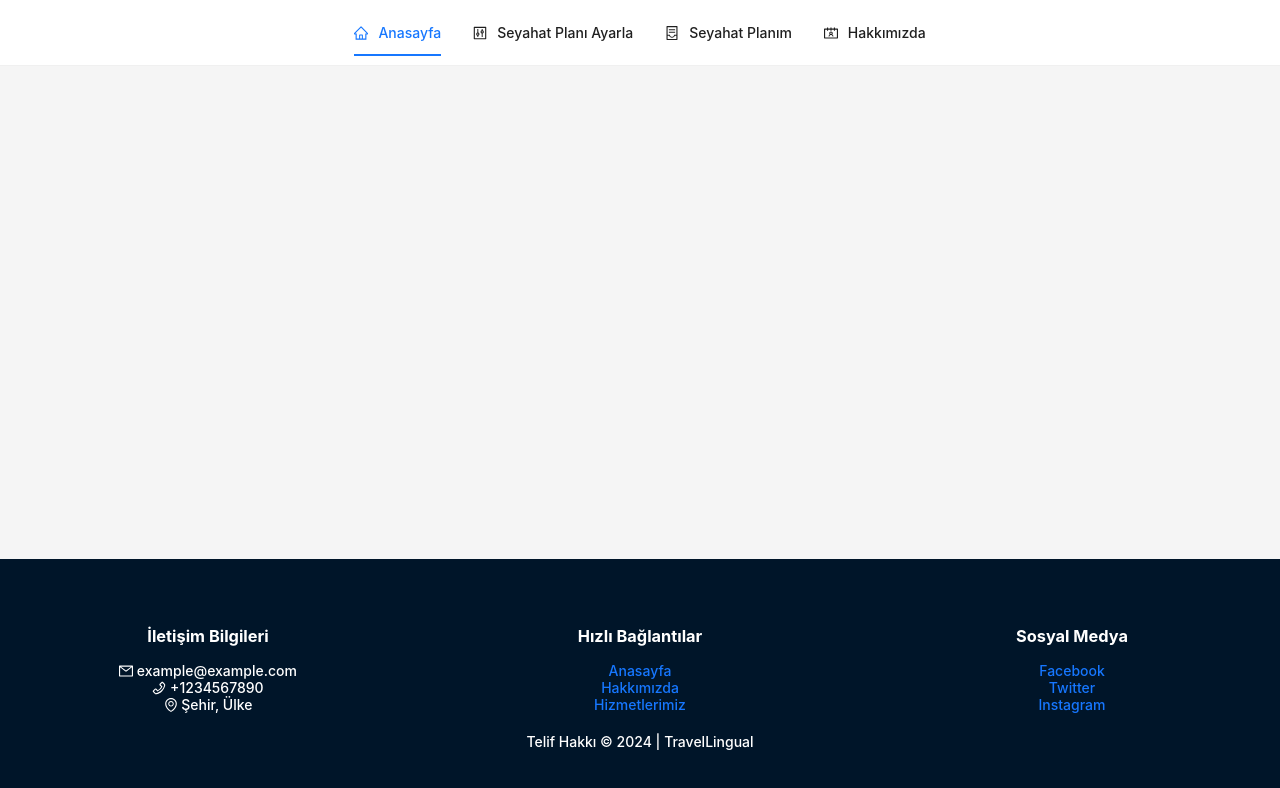
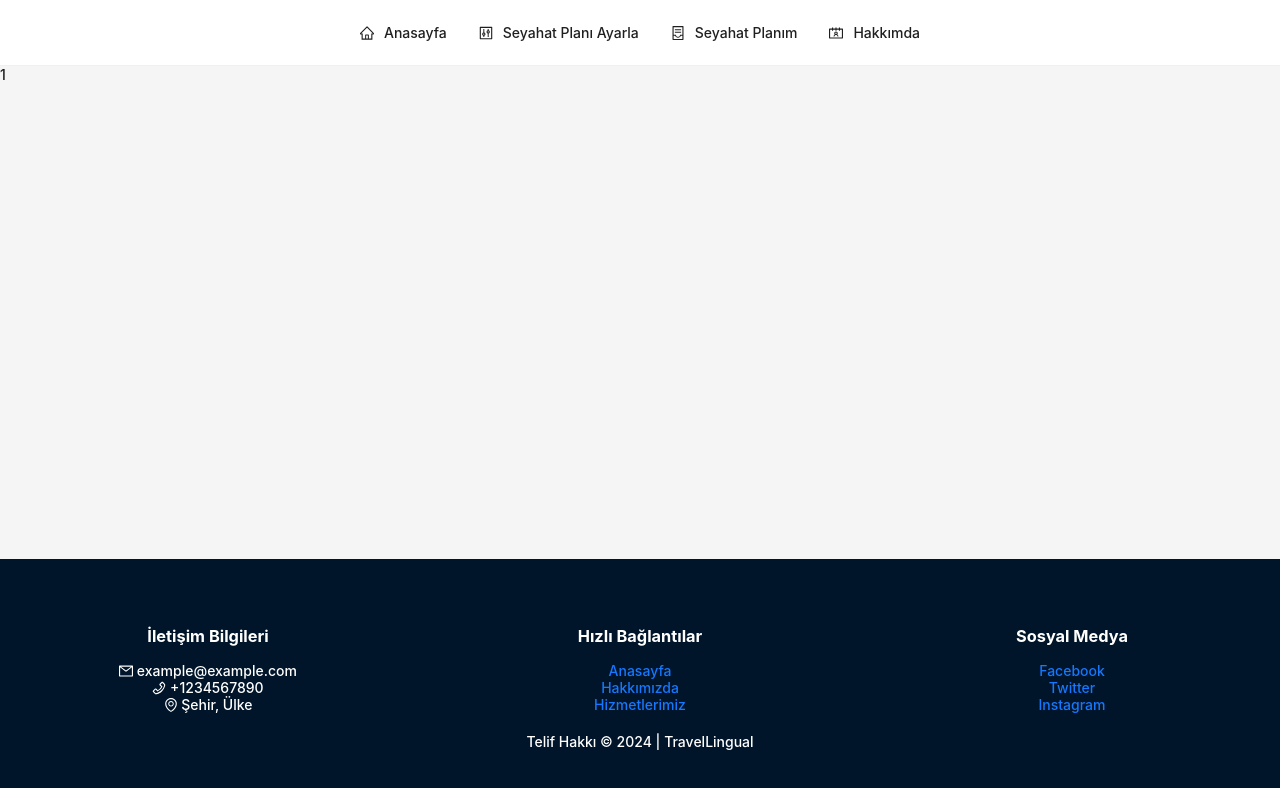
Before and after one commit to koraydincc/TravelApp, a React (Create React App) app: page /SeyahatPlanimDetay/1 in a window 1280 px wide. Shown: the top 788 px of the page. Built offline with nearby package versions, Linux system fonts and the light colour scheme.

Commit message:
Header ve Table düzenlemeri

```diff
--- a/src/App.js
+++ b/src/App.js
@@ -12,9 +12,10 @@ function App() {
     <Router>
       <MainLayout>
         <Routes>
-          <Route path="/" element={<HomePage />} />
+          <Route exact path="/" element={<HomePage />} />
           <Route path='/SeyahatPlaniOlustur' element={<CreateTravel/>}/>
           <Route path='/SeyahatPlanimDetay' element={<TravelPlanDetail/>}/>
+          <Route exact path='/SeyahatPlanimDetay/:travelName' element={<TravelPlanDetail/>}/>
         </Routes>
       </MainLayout>
     </Router>
--- a/src/Components/Header.jsx
+++ b/src/Components/Header.jsx
@@ -1,7 +1,33 @@
-import React, { useState } from 'react';
-import { ContactsOutlined, HomeOutlined, ControlOutlined,ContainerOutlined } from '@ant-design/icons';
+import React, { useEffect, useState } from 'react';
+import { ContactsOutlined, HomeOutlined, ControlOutlined, ContainerOutlined } from '@ant-design/icons';
 import { Menu } from 'antd';
-import { useNavigate } from 'react-router-dom';
+import { useLocation, useNavigate, useParams } from 'react-router-dom';
+import { useSelector } from 'react-redux';
+
+const Header = () => {
+  const [current, setCurrent] = useState('');
+  const navigate = useNavigate();
+  const location = useLocation();
+  const { travelName } = useParams();
+  const travelPlans = useSelector(state => state.travelPlans);
+
+  useEffect(() => {
+    const pathname = location.pathname;
+    const item = items.find(item => item.path === pathname);
+    setCurrent(item ? item.key : '');
+  }, [location]);
+
+
+
+  const travelPlanItems = Object.values(travelPlans).map(plan => {
+    const travelName = typeof plan.travelName === 'object' ? plan.travelName.travelName : plan.travelName;
+    return {
+      label: travelName,
+      key: travelName,
+      path: `/SeyahatPlanimDetay/${encodeURIComponent(travelName)}`,
+    };
+  });
+
   const items = [
     {
       label: 'Anasayfa',
@@ -19,33 +45,42 @@ const items = [
       label: 'Seyahat Planım',
       key: 'TravelPlan',
       icon: <ContainerOutlined />,
-    path: '/SeyahatPlanlarim'
+      children: travelPlanItems
     },
     {
-    label: 'Hakkımızda',
+      label: 'Hakkımda',
       key: 'About',
       icon: <ContactsOutlined />,
-    path: '/Hakkımızda'
+      path: '/Hakkimda'
     }
   ];
 
-const Header = () => {
-  const [current, setCurrent] = useState('Home');
-  const navigate = useNavigate();
-
   const onClick = (e) => {
-    setCurrent(e.key);
     const item = items.find(item => item.key === e.key);
     if (item && item.path) {
-
+      if (item.key === 'TravelPlan') {
+        setCurrent(item.key);
+      } else {
+        setCurrent(item.key.split(':')[0]);
         navigate(item.path);
+      }
     }
   };
 
   return (
-    <Menu onClick={onClick} selectedKeys={[current]} mode="horizontal" style={{justifyContent:'center', padding:'10px'}} >
+    <Menu onClick={onClick} selectedKeys={[current]} mode="horizontal" style={{ justifyContent: 'center', padding: '10px' }}>
       {items.map(item => (
+        item.children ? (
+          <Menu.SubMenu key={item.key} icon={item.icon} title={item.label}>
+            {item.children.map(child => (
+              <Menu.Item key={child.key} icon={item.icon} onClick={() => navigate(child.path)}>
+                {child.label}
+              </Menu.Item>
+            ))}
+          </Menu.SubMenu>
+        ) : (
           <Menu.Item key={item.key} icon={item.icon}>{item.label}</Menu.Item>
+        )
       ))}
     </Menu>
   );
--- a/src/Components/TravelAdd.jsx
+++ b/src/Components/TravelAdd.jsx
@@ -103,7 +103,7 @@ const App = () => {
         data: travelResult
       }));
     }
-  }, [dispatch, formValues]); // Bağımlılıkları güncelledik
+  }, [dispatch, formValues, travelResult]);
 
 
 
--- a/src/Components/TravelPlansTable.jsx
+++ b/src/Components/TravelPlansTable.jsx
@@ -4,12 +4,15 @@ import { Table, Space, Button } from 'antd';
 import { EyeOutlined, DeleteOutlined } from '@ant-design/icons';
 import { useDispatch, useSelector } from 'react-redux';
 import { deleteTravel } from '../Store/Actions/travelDataActions';
+import { useNavigate } from 'react-router-dom';
 
 const { Column, ColumnGroup } = Table;
 
 const TravelPlansTable = () => {
-  const data = useSelector(state => state.travelPlans)
-  const dispatch = useDispatch()
+  const data = useSelector(state => state.travelPlans);
+  const navigate = useNavigate();
+  const dispatch = useDispatch();
+
   if (!data || Object.keys(data).length === 0) {
     notification.info({
       message: 'Seyahat Planı Bulunamadı',
@@ -23,24 +26,21 @@ const TravelPlansTable = () => {
   }
 
   const handleViewDetail = (record) => {
-    // Detay görüntüleme işlemleri burada gerçekleştirilir
+    const { travelName } = record;
+    navigate(`/SeyahatPlanimDetay/${travelName}`);
   };
+
 
   const handleDelete = (record) => {
     const { travelName } = record;
-
-    console.log(`Deleting travel plan with travelName: ${JSON.stringify(data)}`);
-    dispatch(deleteTravel(travelName, data)); // Burada data'yı doğrudan gönderiyoruz
+    dispatch(deleteTravel(travelName, data));
     notification.success({
-        message: 'Seyahat Planı Silindi',
-        description: `${travelName} adlı seyahat planı başarıyla silindi.`,
+      message: 'Seyahat Planı Silindi',
+      description: `${travelName} adlı seyahat planı başarıyla silindi.`,
     });
-};
-
-
+  };
 
   const dataSource = Object.values(data).map(item => item.travelName);
-
 
   return (
     <Table dataSource={dataSource}>
--- a/src/Pages/TravelPlanDetail.jsx
+++ b/src/Pages/TravelPlanDetail.jsx
@@ -1,8 +1,10 @@
 import React from 'react'
+import { useParams } from 'react-router-dom'
 
 function TravelPlanDetail() {
+  const params = useParams()
   return (
-    <div>TravelPlanDetail</div>
+    <div>{params.travelName}</div>
   )
 }
 
--- a/src/Store/api/foursquare.jsx
+++ b/src/Store/api/foursquare.jsx
@@ -14,7 +14,6 @@ export const getPlaceData = async (location) => {
                 "Authorization": "fsq3K09rcSqI11V2b4J3PKADIblzI9/+4QTijASINK0i6jQ="
             }
         });
-        console.log("API Response:", response.data);
         return response.data;
 
     } catch (error) {
```
Lines whose indentation alone changed are shown as unchanged.
